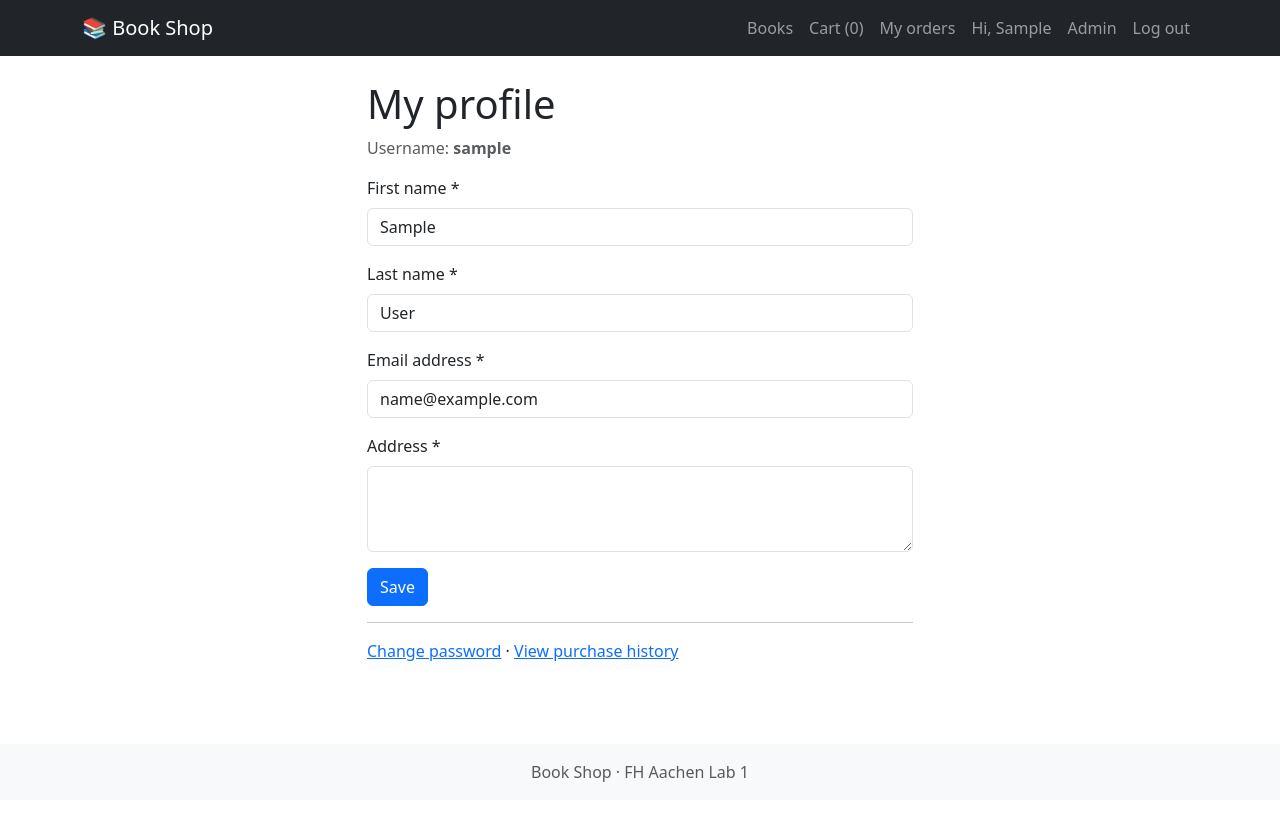
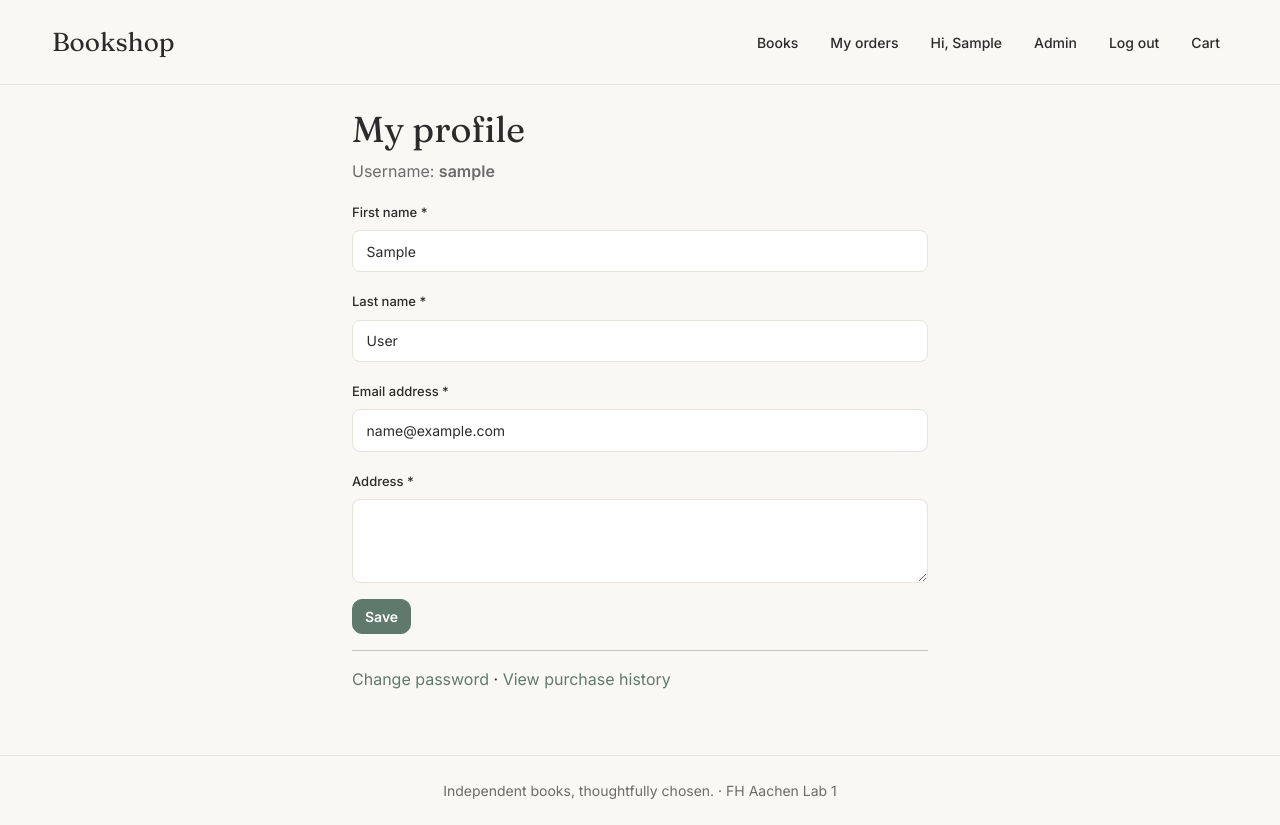
Before and after one commit to NalaMane/bookshop, a Django app: page /accounts/profile/ in a window 1280 px wide. Before the commit the page ends 782 px from the top, so only its background shows below. Run offline with Django 5.2, Linux system fonts and the light colour scheme; the visitor is signed in with stand-in values (Sample User, id 1).

Commit message:
New base layout and theme

```diff
--- /dev/null
+++ b/static/css/theme.css
@@ -0,0 +1,238 @@
+/* ==========================================================
+   Bookshop theme  (static/css/theme.css)
+   Owner: GP. Loaded AFTER Bootstrap and style.css, so it
+   re-skins the Bootstrap classes the other pages already use.
+   Values come from the Figma Make design.
+   ========================================================== */
+
+:root {
+  --bg: #FAF8F5;
+  --surface: #FFFFFF;
+  --text: #2B2B2B;
+  --muted: #6B6B6B;
+  --border: #E7E3DD;
+  --accent: #5F7A6B;
+  --accent-hover: #50695C;
+  --danger: #95625E;
+  --focus-ring: rgba(95, 122, 107, 0.12);
+
+  --pending-bg: #F8ECD2;   --pending-text: #866823;
+  --shipped-bg: #E2EDF3;   --shipped-text: #456879;
+  --completed-bg: #E1EEE6; --completed-text: #4E715E;
+
+  --font-heading: "Fraunces", Georgia, serif;
+  --font-body: "Inter", system-ui, -apple-system, "Segoe UI", sans-serif;
+
+  --shadow-card: 0 12px 36px rgba(43, 43, 43, 0.06);
+  --shadow-cover: 0 10px 24px rgba(43, 43, 43, 0.14);
+
+  /* tell Bootstrap about our palette */
+  --bs-body-bg: #FAF8F5;
+  --bs-body-color: #2B2B2B;
+  --bs-body-font-family: "Inter", system-ui, -apple-system, "Segoe UI", sans-serif;
+  --bs-body-font-size: 1rem;
+  --bs-secondary-color: #6B6B6B;
+  --bs-border-color: #E7E3DD;
+  --bs-link-color: #5F7A6B;
+  --bs-link-hover-color: #50695C;
+  --bs-link-color-rgb: 95, 122, 107;
+  --bs-link-hover-color-rgb: 80, 105, 92;
+  --bs-primary: #5F7A6B;
+  --bs-primary-rgb: 95, 122, 107;
+  --bs-danger: #95625E;
+  --bs-danger-rgb: 149, 98, 94;
+}
+
+/* ---------- base ---------- */
+body { line-height: 1.5; }
+a { text-decoration: none; }
+a:hover { text-decoration: underline; }
+.text-muted { color: var(--muted) !important; }
+.container { max-width: 1200px !important; }
+
+h1, h2, h3, h4, h5, h6,
+.h1, .h2, .h3, .h4, .h5, .h6 {
+  font-family: var(--font-heading);
+  font-weight: 400;
+  color: var(--text);
+}
+h1, .h1 { font-size: 2.25rem; line-height: 1.15; }
+h2, .h2 { font-size: 1.5rem; }
+h3, .h3 { font-size: 1.3rem; line-height: 1.25; }
+h4, .h4, h5, .h5 { font-size: 1.125rem; }
+
+/* ---------- navbar ---------- */
+.site-nav {
+  background: var(--bg);
+  border-bottom: 1px solid var(--border);
+  padding: 1.1rem 0;
+  margin-bottom: 0 !important;
+}
+.site-nav .navbar-brand {
+  font-family: var(--font-heading);
+  font-size: 1.625rem;
+  font-weight: 400;
+  color: var(--text);
+}
+.site-nav .nav-link,
+.site-nav .btn-link {
+  color: var(--text);
+  font-size: 0.875rem;
+  font-weight: 500;
+  padding: 0.25rem 0;
+  text-decoration: none;
+  border: 0;
+  background: none;
+}
+.site-nav .nav-link:hover,
+.site-nav .btn-link:hover { color: var(--accent); }
+
+.cart-badge {
+  display: inline-block;
+  min-width: 18px;
+  height: 18px;
+  padding: 0 5px;
+  border-radius: 9999px;
+  background: var(--accent);
+  color: #fff;
+  font-size: 10px;
+  font-weight: 600;
+  line-height: 18px;
+  text-align: center;
+  vertical-align: middle;
+}
+
+/* ---------- footer ---------- */
+.site-footer {
+  border-top: 1px solid var(--border);
+  color: var(--muted);
+  font-size: 0.875rem;
+}
+
+/* ---------- buttons ---------- */
+.btn {
+  border-radius: 10px;
+  font-weight: 600;
+  font-size: 0.875rem;
+}
+.btn-sm { border-radius: 8px; font-size: 0.8125rem; }
+
+.btn-primary, .btn-success {
+  --bs-btn-color: #fff;
+  --bs-btn-bg: #5F7A6B;
+  --bs-btn-border-color: #5F7A6B;
+  --bs-btn-hover-color: #fff;
+  --bs-btn-hover-bg: #50695C;
+  --bs-btn-hover-border-color: #50695C;
+  --bs-btn-active-color: #fff;
+  --bs-btn-active-bg: #50695C;
+  --bs-btn-active-border-color: #50695C;
+  --bs-btn-disabled-bg: #5F7A6B;
+  --bs-btn-disabled-border-color: #5F7A6B;
+  --bs-btn-focus-shadow-rgb: 95, 122, 107;
+}
+.btn-outline-primary, .btn-outline-success, .btn-outline-secondary, .btn-outline-dark {
+  --bs-btn-color: #2B2B2B;
+  --bs-btn-bg: #FFFFFF;
+  --bs-btn-border-color: #E7E3DD;
+  --bs-btn-hover-color: #2B2B2B;
+  --bs-btn-hover-bg: #FAF8F5;
+  --bs-btn-hover-border-color: #6B6B6B;
+  --bs-btn-active-color: #2B2B2B;
+  --bs-btn-active-bg: #FAF8F5;
+  --bs-btn-active-border-color: #6B6B6B;
+  --bs-btn-focus-shadow-rgb: 95, 122, 107;
+}
+.btn-secondary, .btn-dark {
+  --bs-btn-color: #2B2B2B;
+  --bs-btn-bg: #FFFFFF;
+  --bs-btn-border-color: #E7E3DD;
+  --bs-btn-hover-color: #2B2B2B;
+  --bs-btn-hover-bg: #FAF8F5;
+  --bs-btn-hover-border-color: #6B6B6B;
+  --bs-btn-active-color: #2B2B2B;
+  --bs-btn-active-bg: #FAF8F5;
+  --bs-btn-active-border-color: #6B6B6B;
+}
+.btn-danger, .btn-outline-danger {
+  --bs-btn-color: #95625E;
+  --bs-btn-bg: #FFFFFF;
+  --bs-btn-border-color: #E7E3DD;
+  --bs-btn-hover-color: #95625E;
+  --bs-btn-hover-bg: #FAF8F5;
+  --bs-btn-hover-border-color: #95625E;
+  --bs-btn-active-color: #95625E;
+  --bs-btn-active-bg: #FAF8F5;
+  --bs-btn-active-border-color: #95625E;
+}
+
+/* ---------- forms ---------- */
+.form-label { font-size: 0.8125rem; font-weight: 500; }
+.form-control, .form-select {
+  border: 1px solid var(--border);
+  border-radius: 8px;
+  background-color: var(--surface);
+  font-size: 0.875rem;
+  padding: 0.6rem 0.85rem;
+}
+.form-control:focus, .form-select:focus {
+  border-color: var(--accent);
+  box-shadow: 0 0 0 3px var(--focus-ring);
+}
+.form-check-input:checked {
+  background-color: var(--accent);
+  border-color: var(--accent);
+}
+
+/* ---------- cards ---------- */
+.card {
+  --bs-card-bg: #FFFFFF;
+  --bs-card-border-color: transparent;
+  --bs-card-border-radius: 10px;
+  --bs-card-inner-border-radius: 10px;
+  box-shadow: var(--shadow-card);
+}
+.card-title { font-family: var(--font-heading); font-weight: 400; font-size: 1.3rem; }
+.card-img-top { border-radius: 3px; box-shadow: var(--shadow-cover); }
+.card-footer, .card-header { background: transparent; border-color: var(--border); }
+
+/* ---------- tables ---------- */
+.table {
+  --bs-table-bg: #FFFFFF;
+  --bs-table-border-color: #E7E3DD;
+  --bs-table-striped-bg: #FAF8F5;
+  --bs-table-hover-bg: #FAF8F5;
+  font-size: 0.875rem;
+  vertical-align: middle;
+}
+.table > thead th {
+  font-size: 0.75rem;
+  font-weight: 600;
+  color: var(--muted);
+  background: var(--bg);
+}
+
+/* ---------- status badges (pending / shipped / completed) ---------- */
+.badge { border-radius: 999px; font-size: 0.6875rem; font-weight: 600; padding: 0.35em 0.8em; }
+.badge.bg-warning, .badge.text-bg-warning { background-color: var(--pending-bg) !important;   color: var(--pending-text) !important; }
+.badge.bg-info,    .badge.text-bg-info    { background-color: var(--shipped-bg) !important;   color: var(--shipped-text) !important; }
+.badge.bg-success, .badge.text-bg-success { background-color: var(--completed-bg) !important; color: var(--completed-text) !important; }
+.badge.bg-secondary, .badge.text-bg-secondary { background-color: var(--border) !important;  color: var(--muted) !important; }
+.badge.bg-primary, .badge.text-bg-primary { background-color: var(--accent) !important; color: #fff !important; }
+.badge.bg-danger,  .badge.text-bg-danger  { background-color: #F4E4E2 !important; color: var(--danger) !important; }
+
+/* ---------- alerts (Django messages) ---------- */
+.alert { border-radius: 8px; font-size: 0.875rem; border: 0; }
+.alert-success { --bs-alert-bg: #E1EEE6; --bs-alert-color: #4E715E; }
+.alert-info    { --bs-alert-bg: #E2EDF3; --bs-alert-color: #456879; }
+.alert-warning { --bs-alert-bg: #F8ECD2; --bs-alert-color: #866823; }
+.alert-danger  { --bs-alert-bg: #F4E4E2; --bs-alert-color: #95625E; }
+
+/* ---------- misc ---------- */
+.list-group-item { border-color: var(--border); }
+.pagination .page-link { color: var(--accent); }
+.pagination .active .page-link { background: var(--accent); border-color: var(--accent); color: #fff; }
+
+@media (prefers-reduced-motion: reduce) {
+  * { transition: none !important; }
+}
--- a/templates/base.html
+++ b/templates/base.html
@@ -5,17 +5,20 @@
   <meta charset="utf-8">
   <meta name="viewport" content="width=device-width, initial-scale=1">
   <title>{% block title %}Book Shop{% endblock %} · Book Shop</title>
+  <link rel="preconnect" href="https://fonts.googleapis.com">
+  <link rel="preconnect" href="https://fonts.gstatic.com" crossorigin>
+  <link href="https://fonts.googleapis.com/css2?family=Fraunces:wght@400;500&family=Inter:wght@400;500;600&display=swap" rel="stylesheet">
   <link href="https://cdn.jsdelivr.net/npm/bootstrap@5.3.3/dist/css/bootstrap.min.css" rel="stylesheet">
   <link href="{% static 'css/style.css' %}" rel="stylesheet">
+  <link href="{% static 'css/theme.css' %}" rel="stylesheet">
 </head>
 <body class="d-flex flex-column min-vh-100">
   {# Shared layout - owner: GP. Ask GP before changing this file. #}
-  <nav class="navbar navbar-expand-lg navbar-dark bg-dark mb-4">
+  <nav class="navbar navbar-expand-lg site-nav">
     <div class="container">
-      <a class="navbar-brand" href="{% url 'products:list' %}">📚 Book Shop</a>
-      <div class="navbar-nav ms-auto align-items-center">
+      <a class="navbar-brand" href="{% url 'products:list' %}">Bookshop</a>
+      <div class="navbar-nav ms-auto flex-row flex-wrap align-items-center gap-3">
         <a class="nav-link" href="{% url 'products:list' %}">Books</a>
-        <a class="nav-link" href="{% url 'orders:cart' %}">Cart ({{ cart_count }})</a>
         {% if user.is_authenticated %}
           <a class="nav-link" href="{% url 'accounts:history' %}">My orders</a>
           <a class="nav-link" href="{% url 'accounts:profile' %}">Hi, {{ user.first_name|default:user.username }}</a>
@@ -27,19 +30,20 @@
           <a class="nav-link" href="{% url 'accounts:login' %}">Log in</a>
           <a class="nav-link" href="{% url 'accounts:register' %}">Register</a>
         {% endif %}
+        <a class="nav-link" href="{% url 'orders:cart' %}">Cart{% if cart_count %} <span class="cart-badge">{{ cart_count }}</span>{% endif %}</a>
       </div>
     </div>
   </nav>
 
-  <main class="container flex-grow-1">
+  <main class="container flex-grow-1 py-4">
     {% for message in messages %}
       <div class="alert alert-{% if message.tags == 'error' %}danger{% else %}{{ message.tags }}{% endif %}">{{ message }}</div>
     {% endfor %}
     {% block content %}{% endblock %}
   </main>
 
-  <footer class="bg-light text-center text-muted py-3 mt-4">
-    Book Shop · FH Aachen Lab 1
+  <footer class="site-footer text-center py-4 mt-4">
+    Independent books, thoughtfully chosen. · FH Aachen Lab 1
   </footer>
 </body>
 </html>
```
